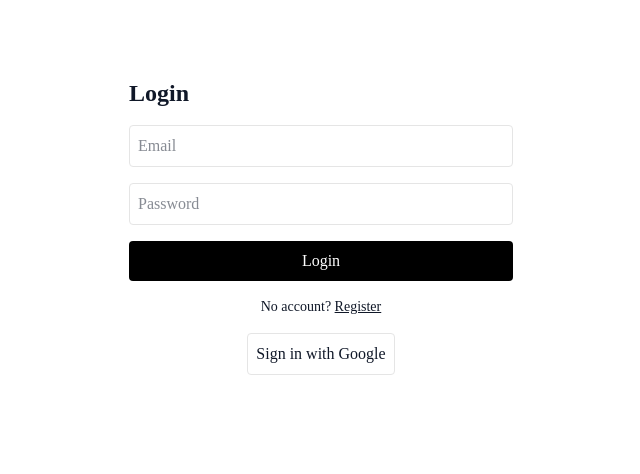
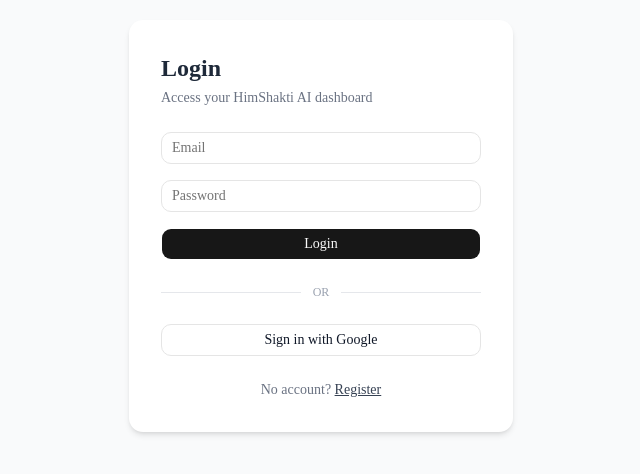
Before and after one commit to Anshuman-Chanial/HimShakti-AI-Product-Description-Generator, a Next.js app: page /login in a window 1280 px wide. Shown: the part 174-648 px from the top of the page, without its empty margins (319-959 px from the left). Built offline with nearby package versions, Linux system fonts and the light colour scheme.

Commit message:
polish: fix dark mode on About/Demo, update page metadata, redesign login/register with shadcn components

```diff
--- a/app/demo/page.js
+++ b/app/demo/page.js
@@ -35,7 +35,7 @@ export default function Demo() {
 
       <section className="flex-grow py-16 px-6 max-w-3xl mx-auto w-full space-y-12">
 
-        <h1 className="text-3xl font-bold text-gray-800">Component Library Showcase</h1>
+        <h1 className="text-3xl font-bold text-gray-800 dark:text-gray-100">Component Library Showcase</h1>
 
         {/* BUTTON */}
         <div>
@@ -52,7 +52,7 @@ export default function Demo() {
         {/* INPUT */}
         <div>
           <h2 className="text-xl font-semibold mb-4">Input</h2>
-          <label className="block text-sm font-medium text-gray-700 mb-1">
+          <label className="block text-sm font-medium text-gray-700 dark:text-gray-300 mb-1">
             Email Address
           </label>
           <Input
--- a/app/layout.js
+++ b/app/layout.js
@@ -14,8 +14,8 @@ const geistMono = Geist_Mono({
 });
 
 export const metadata = {
-  title: "Create Next App",
-  description: "Generated by create next app",
+  title: "HimShakti AI — Product Description Generator",
+  description: "AI-powered product description generator for HimShakti Food Processing Unit, built for e-commerce listings on Amazon.in and Flipkart.",
 };
 
 export default function RootLayout({ children }) {
--- a/app/login/page.js
+++ b/app/login/page.js
@@ -33,17 +33,188 @@
 
 
 
+
+
+
+
+
+
+
+
+
+
+
+
+
+
+
+
+
+
+
+
+
+
+
+
+
+
+
+
+
+
+
+
+
+
+
+
+// "use client";
+
+// import { useState } from "react";
+// import { useRouter } from "next/navigation";
+
+// export default function LoginPage() {
+//   const [email, setEmail] = useState("");
+//   const [password, setPassword] = useState("");
+//   const [error, setError] = useState("");
+//   const router = useRouter();
+//   const [isLoading, setIsLoading] = useState(false);
+
+//   const handleSubmit = async (e) => {
+//     e.preventDefault();
+//     setError("");
+//     setIsLoading(true);
+
+//     try {
+//       const res = await fetch("http://localhost:5000/api/auth/login", {
+//         method: "POST",
+//         headers: { "Content-Type": "application/json" },
+//         body: JSON.stringify({ email, password }),
+//       });
+
+//       const data = await res.json();
+
+//       if (!res.ok) {
+//         setError(data.error || "Login failed");
+//         return;
+//       }
+
+//       // Store the token — this is what "logged in" means from now on
+//       localStorage.setItem("token", data.token);
+
+//       router.push("/"); // redirect to home after login
+//     }
+
+//     catch (err) {
+//       setError("Something went wrong. Try again.");
+//     }
+
+//     finally{
+//       setIsLoading(false);
+//     }
+//   };
+
+//   return (
+//     <div className="flex flex-col justify-center items-center min-h-screen">
+//       <form onSubmit={handleSubmit} className="w-full max-w-sm space-y-4">
+//         <h1 className="text-2xl font-bold">Login</h1>
+//         {error && <p className="text-red-500 text-sm">{error}</p>}
+//         <input
+//           type="email"
+//           placeholder="Email"
+//           value={email}
+//           onChange={(e) => setEmail(e.target.value)}
+//           className="w-full border rounded p-2"
+//           required
+//         />
+//         <input
+//           type="password"
+//           placeholder="Password"
+//           value={password}
+//           onChange={(e) => setPassword(e.target.value)}
+//           className="w-full border rounded p-2"
+//           required
+//         />
+//         <button type="submit" className="w-full bg-black text-white rounded p-2">
+//           Login
+//         </button>
+//         <p className="text-sm text-center">
+//           No account? <a href="/register" className="underline">Register</a>
+//         </p>
+//       </form>
+//       <div className="mt-4 text-center">
+
+//         <a href="http://localhost:5000/api/auth/google"
+//           className="inline-block w-full border rounded p-2 text-center hover:bg-gray-50"
+//         >
+//           Sign in with Google
+//         </a>
+//       </div>
+//     </div>
+//   );
+// }
+
+
+
+
+
+
+
+
+
+
+
+
+
+
+
+
+
+
+
+
+
+
+
+
+
+
+
+
+
+
+
+
+
+
+
+
+
+
+
+
+
+
+
+
+
+
+
+
 "use client";
 
 import { useState } from "react";
 import { useRouter } from "next/navigation";
+import { Input } from "@/components/ui/input";
+import { Button } from "@/components/ui/button";
 
 export default function LoginPage() {
   const [email, setEmail] = useState("");
   const [password, setPassword] = useState("");
   const [error, setError] = useState("");
+  const [isLoading, setIsLoading] = useState(false);
   const router = useRouter();
-  const [isLoading, setIsLoading] = useState(false);
 
   const handleSubmit = async (e) => {
     e.preventDefault();
@@ -64,56 +235,70 @@ export default function LoginPage() {
         return;
       }
 
-      // Store the token — this is what "logged in" means from now on
       localStorage.setItem("token", data.token);
-
-      router.push("/"); // redirect to home after login
-    }
-
-    catch (err) {
+      router.push("/");
+    } catch (err) {
       setError("Something went wrong. Try again.");
-    }
-
-    finally{
+    } finally {
       setIsLoading(false);
     }
   };
 
   return (
-    <div className="flex flex-col justify-center items-center min-h-screen">
-      <form onSubmit={handleSubmit} className="w-full max-w-sm space-y-4">
-        <h1 className="text-2xl font-bold">Login</h1>
-        {error && <p className="text-red-500 text-sm">{error}</p>}
-        <input
+    <div className="flex flex-col justify-center items-center min-h-screen bg-gray-50 dark:bg-gray-950 px-4">
+      <div className="w-full max-w-sm bg-white dark:bg-gray-900 rounded-xl shadow-md p-8">
+        <h1 className="text-2xl font-bold text-gray-800 dark:text-gray-100 mb-1">
+          Login
+        </h1>
+        <p className="text-gray-500 dark:text-gray-400 text-sm mb-6">
+          Access your HimShakti AI dashboard
+        </p>
+
+        {error && (
+          <p className="text-red-500 text-sm mb-4 bg-red-50 dark:bg-red-950 p-2 rounded">
+            {error}
+          </p>
+        )}
+
+        <form onSubmit={handleSubmit} className="space-y-4">
+          <Input
             type="email"
             placeholder="Email"
             value={email}
             onChange={(e) => setEmail(e.target.value)}
-          className="w-full border rounded p-2"
             required
           />
-        <input
+          <Input
             type="password"
             placeholder="Password"
             value={password}
             onChange={(e) => setPassword(e.target.value)}
-          className="w-full border rounded p-2"
             required
           />
-        <button type="submit" className="w-full bg-black text-white rounded p-2">
-          Login
-        </button>
-        <p className="text-sm text-center">
-          No account? <a href="/register" className="underline">Register</a>
+          <Button type="submit" disabled={isLoading} className="w-full">
+            {isLoading ? "Logging in..." : "Login"}
+          </Button>
+        </form>
+
+        {/* Divider */}
+        <div className="flex items-center gap-3 my-6">
+          <div className="flex-1 h-px bg-gray-200 dark:bg-gray-700" />
+          <span className="text-xs text-gray-400 uppercase">or</span>
+          <div className="flex-1 h-px bg-gray-200 dark:bg-gray-700" />
+        </div>
+
+        <a href="http://localhost:5000/api/auth/google" className="block">
+          <Button variant="outline" className="w-full">
+            Sign in with Google
+          </Button>
+        </a>
+
+        <p className="text-sm text-center text-gray-500 dark:text-gray-400 mt-6">
+          No account?{" "}
+          <a href="/register" className="underline text-gray-700 dark:text-gray-200">
+            Register
+          </a>
         </p>
-      </form>
-      <div className="mt-4 text-center">
-
-        <a href="http://localhost:5000/api/auth/google"
-          className="inline-block w-full border rounded p-2 text-center hover:bg-gray-50"
-        >
-          Sign in with Google
-        </a>
       </div>
     </div>
   );
--- a/app/register/page.js
+++ b/app/register/page.js
@@ -1,14 +1,109 @@
+// "use client";
+
+// import { useState } from "react";
+// import { useRouter } from "next/navigation";
+
+// export default function RegisterPage() {
+//   const [email, setEmail] = useState("");
+//   const [password, setPassword] = useState("");
+//   const [error, setError] = useState("");
+//   const router = useRouter();
+//   const [isLoading, setIsLoading] = useState(false);
+
+//   const handleSubmit = async (e) => {
+//     e.preventDefault();
+//     setError("");
+//     setIsLoading(true);
+
+//     try {
+//       const res = await fetch("http://localhost:5000/api/auth/register", {
+//         method: "POST",
+//         headers: { "Content-Type": "application/json" },
+//         body: JSON.stringify({ email, password }),
+//       });
+
+//       const data = await res.json();
+
+//       if (!res.ok) {
+//         setError(data.errors?.[0]?.msg || data.error || "Registration failed");
+//         return;
+//       }
+
+//       router.push("/login"); // registered — now go log in
+//     } catch (err) {
+//       setError("Something went wrong. Try again.");
+//     } finally{
+//       setIsLoading(false);
+//     }
+//   };
+
+//   return (
+//     <div className="flex justify-center items-center min-h-screen">
+//       <form onSubmit={handleSubmit} className="w-full max-w-sm space-y-4">
+//         <h1 className="text-2xl font-bold">Register</h1>
+//         {error && <p className="text-red-500 text-sm">{error}</p>}
+//         <input
+//           type="email"
+//           placeholder="Email"
+//           value={email}
+//           onChange={(e) => setEmail(e.target.value)}
+//           className="w-full border rounded p-2"
+//           required
+//         />
+//         <input
+//           type="password"
+//           placeholder="Password (6+ chars)"
+//           value={password}
+//           onChange={(e) => setPassword(e.target.value)}
+//           className="w-full border rounded p-2"
+//           required
+//         />
+//         <button type="submit" className="w-full bg-black text-white rounded p-2">
+//           Register
+//         </button>
+//         <p className="text-sm text-center">
+//           Already have an account? <a href="/login" className="underline">Login</a>
+//         </p>
+//       </form>
+//     </div>
+//   );
+// }
+
+
+
+
+
+
+
+
+
+
+
+
+
+
+
+
+
+
+
+
+
+
+
 "use client";
 
 import { useState } from "react";
 import { useRouter } from "next/navigation";
+import { Input } from "@/components/ui/input";
+import { Button } from "@/components/ui/button";
 
 export default function RegisterPage() {
   const [email, setEmail] = useState("");
   const [password, setPassword] = useState("");
   const [error, setError] = useState("");
+  const [isLoading, setIsLoading] = useState(false);
   const router = useRouter();
-  const [isLoading, setIsLoading] = useState(false);
 
   const handleSubmit = async (e) => {
     e.preventDefault();
@@ -29,42 +124,57 @@ export default function RegisterPage() {
         return;
       }
 
-      router.push("/login"); // registered — now go log in
+      router.push("/login");
     } catch (err) {
       setError("Something went wrong. Try again.");
-    } finally{
+    } finally {
       setIsLoading(false);
     }
   };
 
   return (
-    <div className="flex justify-center items-center min-h-screen">
-      <form onSubmit={handleSubmit} className="w-full max-w-sm space-y-4">
-        <h1 className="text-2xl font-bold">Register</h1>
-        {error && <p className="text-red-500 text-sm">{error}</p>}
-        <input
+    <div className="flex flex-col justify-center items-center min-h-screen bg-gray-50 dark:bg-gray-950 px-4">
+      <div className="w-full max-w-sm bg-white dark:bg-gray-900 rounded-xl shadow-md p-8">
+        <h1 className="text-2xl font-bold text-gray-800 dark:text-gray-100 mb-1">
+          Register
+        </h1>
+        <p className="text-gray-500 dark:text-gray-400 text-sm mb-6">
+          Create your HimShakti AI account
+        </p>
+
+        {error && (
+          <p className="text-red-500 text-sm mb-4 bg-red-50 dark:bg-red-950 p-2 rounded">
+            {error}
+          </p>
+        )}
+
+        <form onSubmit={handleSubmit} className="space-y-4">
+          <Input
             type="email"
             placeholder="Email"
             value={email}
             onChange={(e) => setEmail(e.target.value)}
-          className="w-full border rounded p-2"
             required
           />
-        <input
+          <Input
             type="password"
             placeholder="Password (6+ chars)"
             value={password}
             onChange={(e) => setPassword(e.target.value)}
-          className="w-full border rounded p-2"
             required
           />
-        <button type="submit" className="w-full bg-black text-white rounded p-2">
-          Register
-        </button>
-        <p className="text-sm text-center">
-          Already have an account? <a href="/login" className="underline">Login</a>
+          <Button type="submit" disabled={isLoading} className="w-full">
+            {isLoading ? "Creating account..." : "Register"}
+          </Button>
+        </form>
+
+        <p className="text-sm text-center text-gray-500 dark:text-gray-400 mt-6">
+          Already have an account?{" "}
+          <a href="/login" className="underline text-gray-700 dark:text-gray-200">
+            Login
+          </a>
         </p>
-      </form>
+      </div>
     </div>
   );
 }
```
Also changed, not shown: app/about/page.js (+5 -5 lines). Lines whose indentation alone changed are shown as unchanged.
